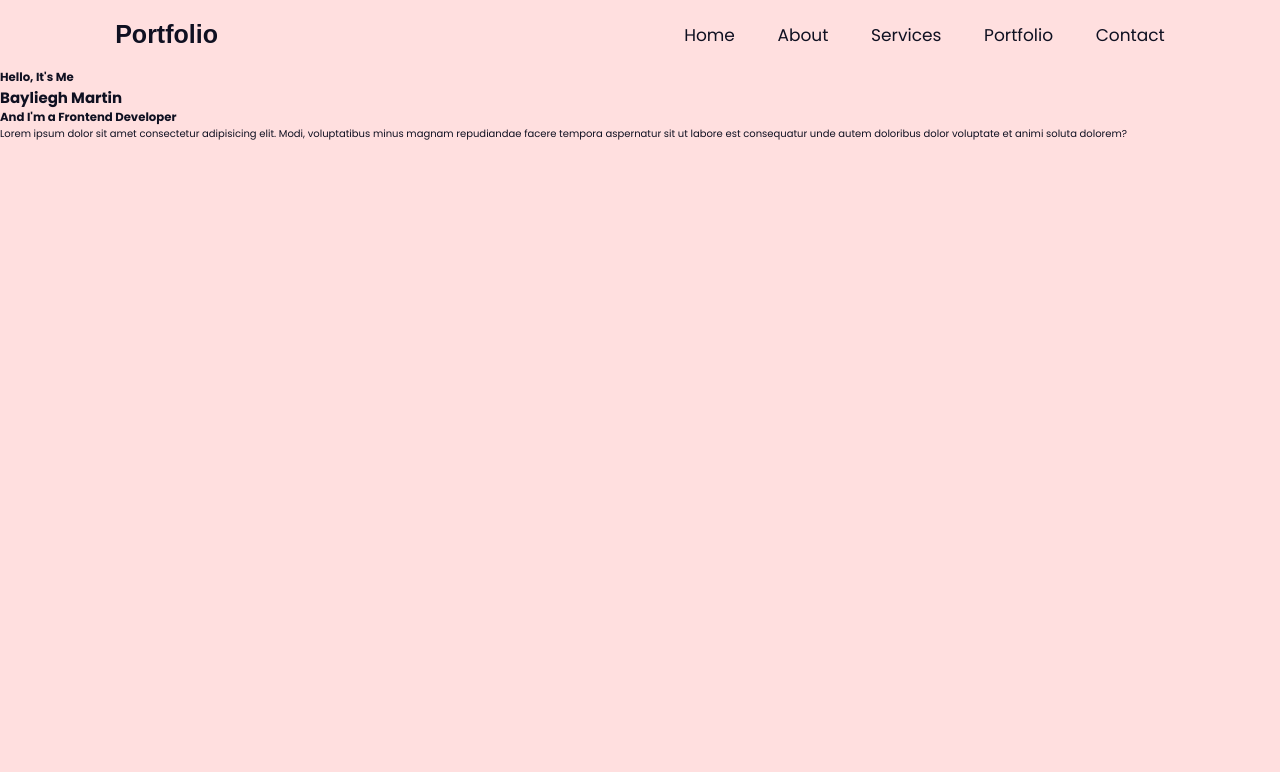
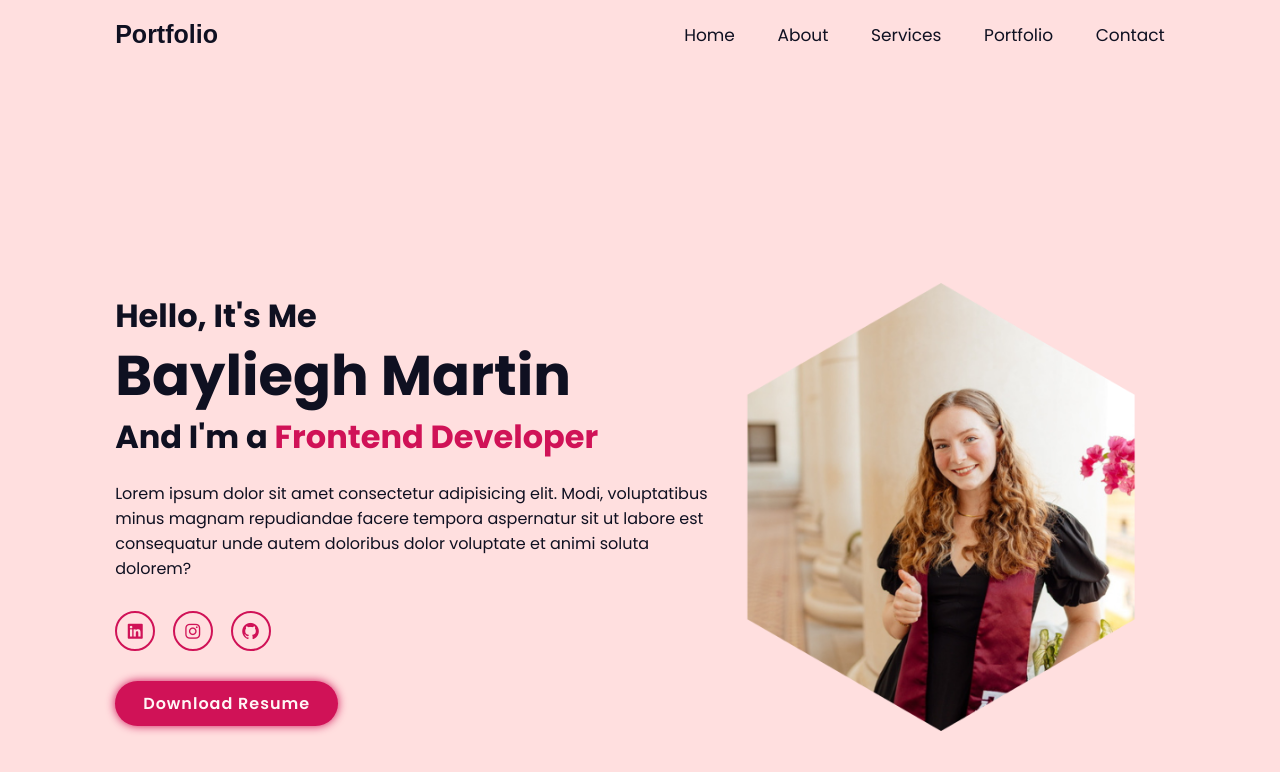
Before and after one commit to smartinnni/Portfolio, a plain HTML site: page index.html in a window 1280 px wide. Drawn offline with nearby package versions, Linux system fonts and the light colour scheme; files whose address does not match are found by name; a web font is replaced by a local one.

Commit message:
Created home section and styled in CSS

```diff
--- a/index.html
+++ b/index.html
@@ -35,11 +35,17 @@
             <h3>And I'm a <span>Frontend Developer</span></h3>
             <p>Lorem ipsum dolor sit amet consectetur adipisicing elit. Modi, voluptatibus minus magnam repudiandae facere tempora aspernatur sit ut labore est consequatur unde autem doloribus dolor voluptate et animi soluta dolorem?</p>
             <div class="social-media">
-                <a href="#"></a>
-                <a href="#"></a>
-                <a href="#"></a>
-                <a href="#"></a>
+                <a href="#"><i class='bx bxl-linkedin-square'></i></a>
+                <a href="#"><i class='bx bxl-instagram'></i></a>
+                <a href="#"><i class='bx bxl-github'></i></a>
             </div>
+            <a href="#" class="btn">
+                Download Resume
+            </a>
+        </div>
+
+        <div class="home-img">
+            <img src="img/Grad-Hex.png" alt="">
         </div>
     </section>
 
--- a/src/style.css
+++ b/src/style.css
@@ -27,6 +27,11 @@ html {
 body {
     background: var(--bg-color);
     color: var(--text-color);
+}
+
+section {
+    min-height: 100vh;
+    padding: 10rem 9% 2rem;
 }
 
 .header {
@@ -66,5 +71,76 @@ body {
     font-size: 3.6rem;
     color: var(--text-color);
     display: none;
+}
 
+.home {
+    display: flex;
+    justify-content: center;
+    align-items: center;
 }
+
+.home-img img {
+    width: 35vw;
+}
+
+
+.home-content h3 {
+    font-size: 3.2rem;
+    font-weight: 700;
+}
+
+.home-content h3:nth-of-type(2) {
+    margin-bottom: 2rem;
+}
+
+span {
+    color: var(--main-color);
+}
+
+.home-content h1 {
+    font-size: 5.6rem;
+    font-weight: 700;
+    line-height: 1.3;
+}
+
+.home-content p {
+    font-size: 1.6rem;
+}
+
+.social-media a {
+    display: inline-flex;
+    justify-content: center;
+    align-items: center;
+    width: 4rem;
+    height: 4rem;
+    background: transparent;
+    border: .2rem solid var(--main-color);
+    border-radius: 50%;
+    font-size: 2rem;
+    color: var(--main-color);
+    margin: 3rem 1.5rem 3rem 0;
+    transition: .5s ease;
+}
+
+.social-media a:hover {
+    background: var(--main-color);
+    color: var(--second-bg-color);
+    box-shadow: 0 0 1rem var(--main-color);
+}
+
+.btn {
+    display: inline-block;
+    padding: 1rem 2.8rem;
+    background-color: var(--main-color);
+    border-radius: 4rem;
+    box-shadow: 0 0 1rem var(--main-color);
+    font-size: 1.6rem;
+    color: var(--second-bg-color);
+    letter-spacing: .1rem;
+    font-weight: 600;
+    transition: .5s ease;
+}
+
+.btn:hover {
+    box-sizing: none;
+}
```
Also changed, not shown: img/Grad Pictures.png (added), img/Grad-Hex.png (added).
